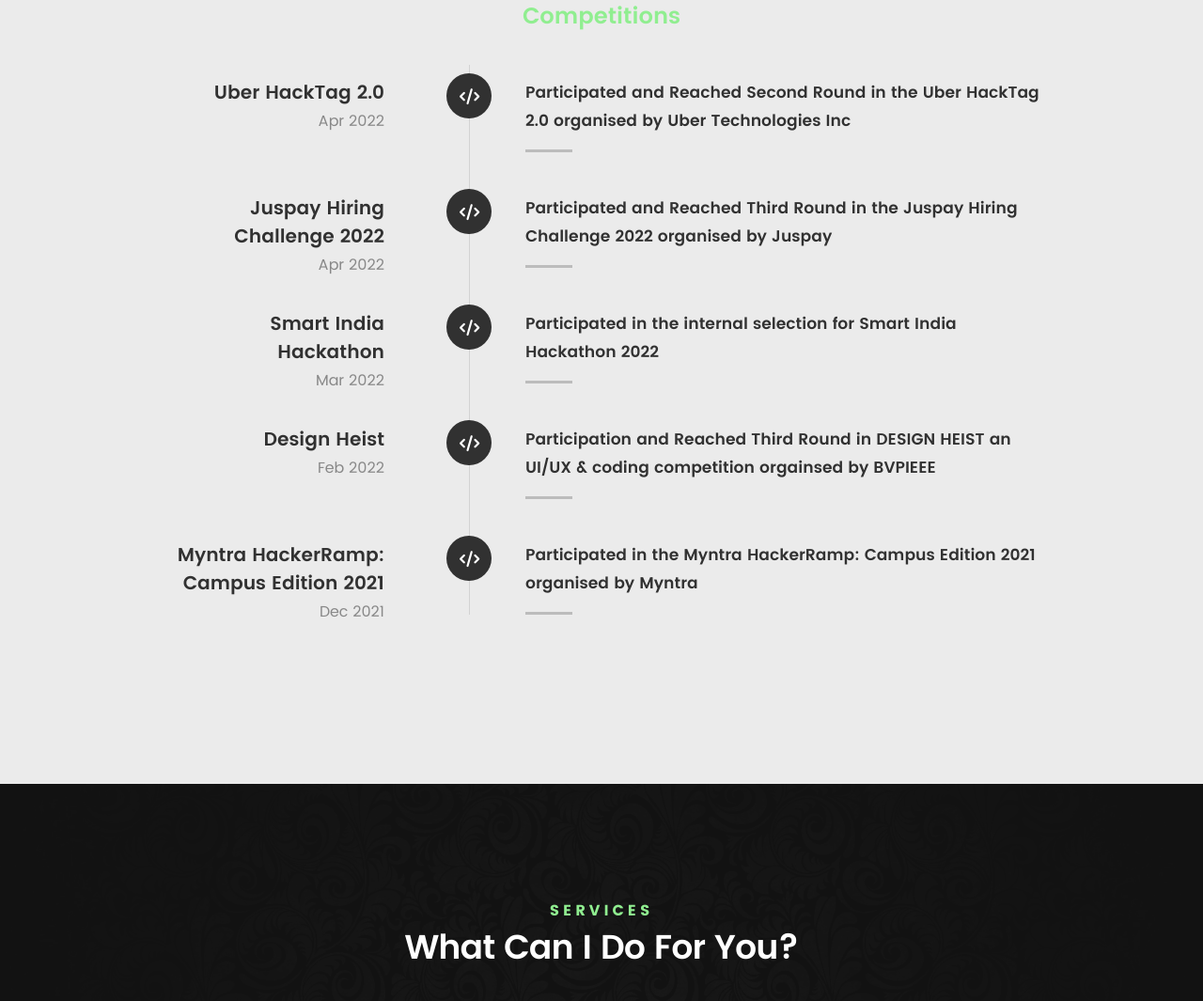
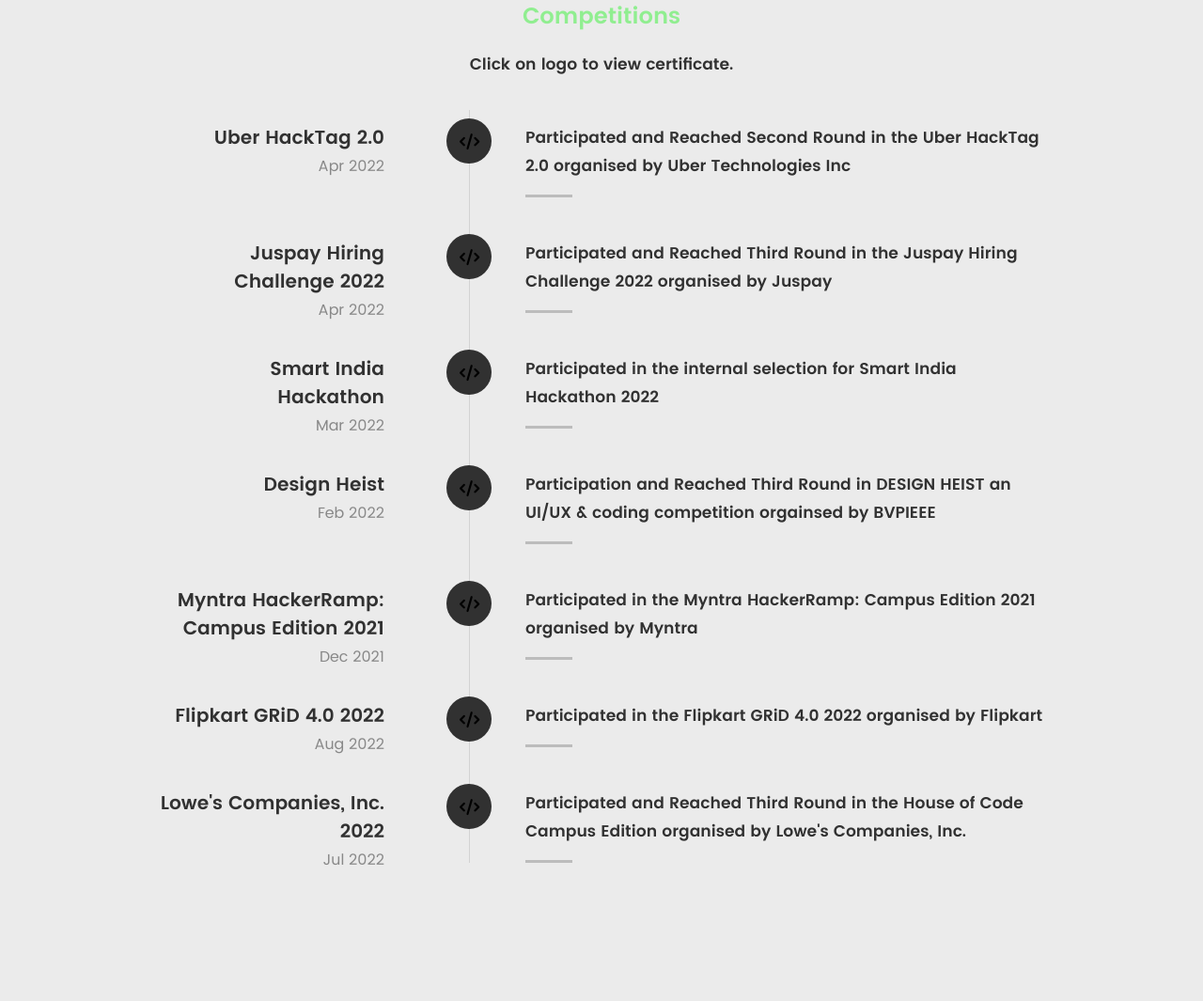
Before and after one commit to BPSR23/Bhanu-Portfolio, a plain HTML site: page index.html in a window 1280 px wide. Shown: the part 4544-5609 px from the top of the page at 94% size. Drawn offline with Linux system fonts and the light colour scheme; files whose address does not match are found by name.

Commit message:
certifiactes added

```diff
--- a/index.html
+++ b/index.html
@@ -361,7 +361,7 @@
 
 					<div class="timeline-content">
 						<h4>Project</h4>
-						<p>Books E-commerce store full responsive.</p>
+						<p>Books E-commerce store fully responsive.</p>
 					</div>
 
 				</div> <!-- /timeline-block -->
@@ -452,7 +452,7 @@
 	   				<div class="timeline-content">
 	   					<h4>SRM Institute of Science and Technology</h4>
 	   					<p>Specialization : Computer Science and Business Systems.</p>
-						<p>CGPA : 9.3 (Till 5th Sem)</p>
+						<p>CGPA : 9.22 (Till 6th Sem)</p>
 	   				</div>
 
 	   			</div> <!-- /timeline-block -->
@@ -468,6 +468,7 @@
 			<div class="col-twelve resume-header">
 
 				<h2>Competitions</h2>
+				<h4>Click on logo to view certificate.</h4>
 
 			</div> <!-- /resume-header -->
 
@@ -478,7 +479,8 @@
 					<div class="timeline-block">
 
 						<div class="timeline-ico">
-							<i class="fa-solid fa-code"></i>
+							<a href="https://drive.google.com/file/d/14pf6CfC-PR58XcVnd3uQL2Ib4k_YcXiW/view?usp=sharing">
+								<i class="fa-solid fa-code"></i></a>
 						</div>
 
 						<div class="timeline-header">
@@ -496,7 +498,8 @@
 					<div class="timeline-block">
 
 						<div class="timeline-ico">
-							<i class="fa-solid fa-code"></i>
+							<a href="https://drive.google.com/file/d/1rQ15nz-1Wg7gIS4aYSK0EJTkw9eQsB0P/view?usp=sharing">
+								<i class="fa-solid fa-code"></i></a>
 						</div>
 
 						<div class="timeline-header">
@@ -513,7 +516,8 @@
 					<div class="timeline-block">
 
 						<div class="timeline-ico">
-							<i class="fa-solid fa-code"></i>
+							<a href="https://drive.google.com/file/d/13VlHVmU3gsVDBXN1xpYtjklTqttDWi2y/view?usp=sharing">
+								<i class="fa-solid fa-code"></i></a>
 						</div>
 
 						<div class="timeline-header">
@@ -530,7 +534,8 @@
 					<div class="timeline-block">
 
 						<div class="timeline-ico">
-							<i class="fa-solid fa-code"></i>
+							<a href="https://drive.google.com/file/d/1K009YiVz_dM1LPYUT2OkNVqkEfkyaN6t/view?usp=sharing">
+								<i class="fa-solid fa-code"></i></a>
 						</div>
 
 						<div class="timeline-header">
@@ -547,7 +552,8 @@
 					<div class="timeline-block">
 
 						<div class="timeline-ico">
-							<i class="fa-solid fa-code"></i>
+							<a href="https://drive.google.com/file/d/1BouPyXW2-MuKV4uHPyuxdwX75tNgh2L3/view?usp=sharing">
+								<i class="fa-solid fa-code"></i></a>
 						</div>
 
 						<div class="timeline-header">
@@ -557,6 +563,42 @@
 
 						<div class="timeline-content">
 							<h4>Participated in the Myntra HackerRamp: Campus Edition 2021 organised by Myntra</h4>
+							<p></p>
+						</div>
+
+					</div> <!-- /timeline-block -->
+					<div class="timeline-block">
+
+						<div class="timeline-ico">
+							<a href="https://drive.google.com/file/d/1_tKzbny9mMPiGURIZp7V9OVB_8SiDV-K/view?usp=sharing">
+							<i class="fa-solid fa-code"></i></a>
+						</div>
+
+						<div class="timeline-header">
+							<h3>Flipkart GRiD 4.0 2022 </h3>
+							<p>Aug 2022</p>
+						</div>
+
+						<div class="timeline-content">
+							<h4>Participated in the Flipkart GRiD 4.0 2022 organised by Flipkart</h4>
+							<p></p>
+						</div>
+
+					</div> <!-- /timeline-block -->
+					<div class="timeline-block">
+
+						<div class="timeline-ico">
+							<a href="https://drive.google.com/file/d/1E7uUrmZ58K3759U3z7wzfyOLmeQ6O_X2/view?usp=sharing">
+								<i class="fa-solid fa-code"></i></a>
+						</div>
+
+						<div class="timeline-header">
+							<h3>Lowe's Companies, Inc. 2022 </h3>
+							<p>Jul 2022</p>
+						</div>
+
+						<div class="timeline-content">
+							<h4>Participated and Reached Third Round in the House of Code Campus Edition organised by Lowe's Companies, Inc.</h4>
 							<p></p>
 						</div>
 
@@ -662,7 +704,7 @@
    ================================================== -->
 	<section id="contact">
 
-		<!-- <div class="row section-intro">
+		<div class="row section-intro">
    		<div class="col-twelve">
 
    			<h5>Contact</h5>
@@ -671,13 +713,13 @@
    			<p class="lead"></p>
 
    		</div>
-   	</div> //section-intro
+   	</div>
 
    	<div class="row contact-form">
 
    		<div class="col-twelve">
 
-            //form
+
             <form name="contactForm" id="contactForm" method="post" action="">
       			<fieldset>
 
@@ -706,19 +748,19 @@
                   </div>
 
       			</fieldset>
-      		</form> //Form End
+      		</form>
 
-            //contact-warning
+
             <div id="message-warning">
             </div>
-            //contact-success
+
       		<div id="message-success">
                <i class="fa fa-check"></i>Your message was sent, thank you!<br>
       		</div>
 
-         </div>//col-twelve
+         </div>
 
-   	</div> //contact-form -->
+   	</div>
 
    	<div class="row contact-info">
 
```
